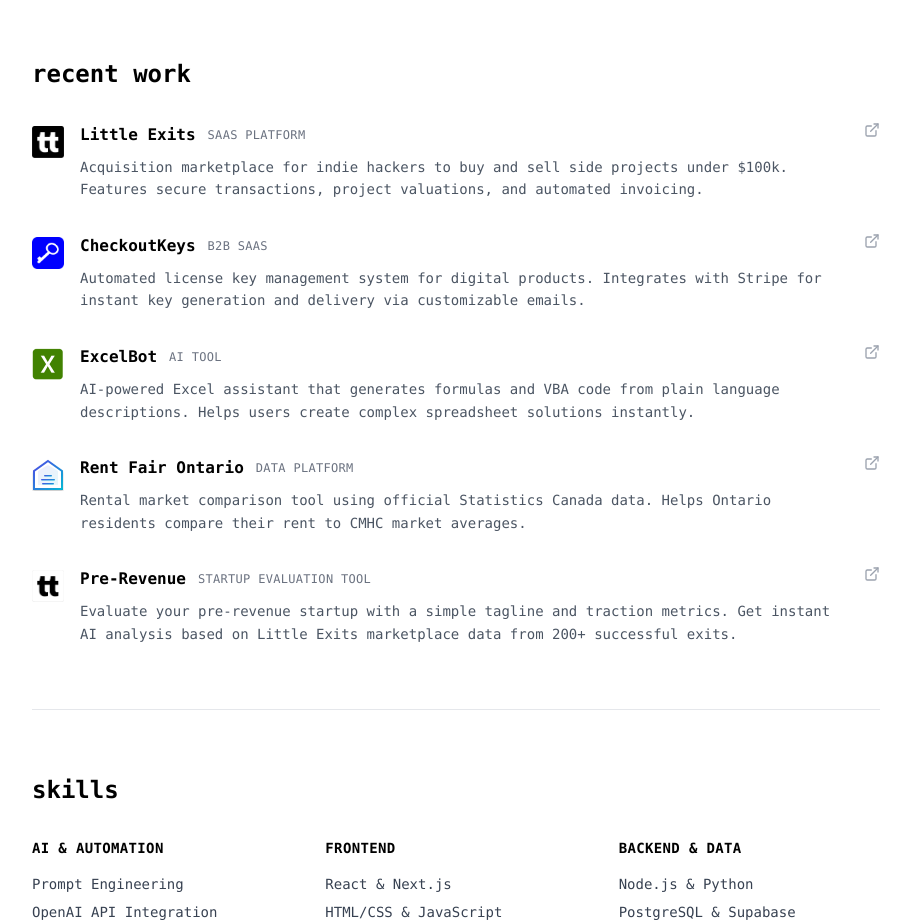
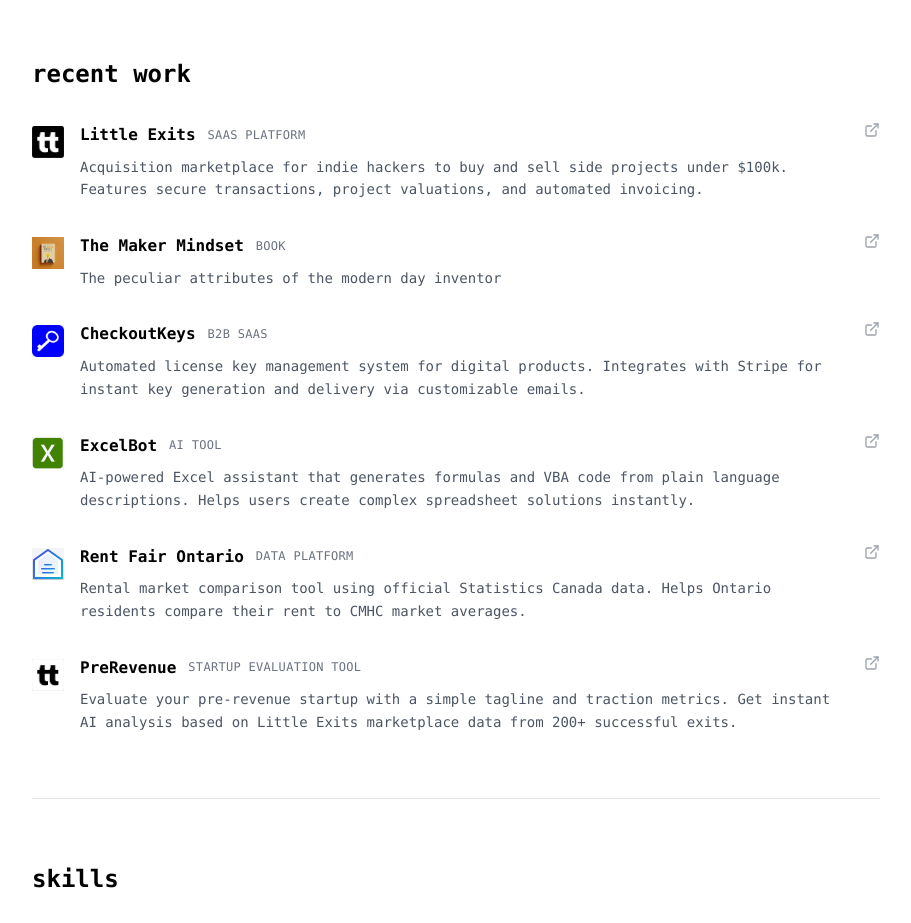
Before and after one commit to campbellsinvestment/stepocampbell, a Next.js app: page / in a window 1280 px wide. Shown: the part 860-1783 px from the top of the page, without its empty margins (184-1095 px from the left). Built offline with nearby package versions, Linux system fonts and the light colour scheme.

Commit message:
Add The Maker Mindset book to recent work with optimized icon and rounded styling

```diff
--- a/app/page.tsx
+++ b/app/page.tsx
@@ -202,6 +202,13 @@
                 iconPath: "/icons/littleexits_favicon.png"
               },
               {
+                title: "The Maker Mindset",
+                description: "The peculiar attributes of the modern day inventor",
+                link: "https://themakermindset.com",
+                type: "Book",
+                iconPath: "/icons/makermindset.png"
+              },
+              {
                 title: "CheckoutKeys",
                 description: "Automated license key management system for digital products. Integrates with Stripe for instant key generation and delivery via customizable emails.",
                 link: "https://checkoutkeys.com",
@@ -223,7 +230,7 @@
                 iconPath: "/icons/rentfair-icon.svg"
               },
               {
-                title: "Pre-Revenue",
+                title: "PreRevenue",
                 description: "Evaluate your pre-revenue startup with a simple tagline and traction metrics. Get instant AI analysis based on Little Exits marketplace data from 200+ successful exits.",
                 link: "https://prerevenue.io",
                 type: "Startup Evaluation Tool",
@@ -240,13 +247,13 @@
                   <div className="flex items-start justify-between">
                     <div className="flex items-start space-x-4 flex-1">
                       <div className="flex-shrink-0 mt-1">
-                        <div className="w-8 h-8 flex items-center justify-center">
+                        <div className="w-8 h-8 flex items-center justify-center overflow-hidden rounded-lg bg-gray-100 dark:bg-slate-800">
                           <Image
                             src={project.iconPath}
                             alt={`${project.title} icon`}
                             width={32}
                             height={32}
-                            className="object-contain"
+                            className="object-cover w-full h-full"
                           />
                         </div>
                       </div>
```
Also changed, not shown: public/icons/makermindset.png (added).
